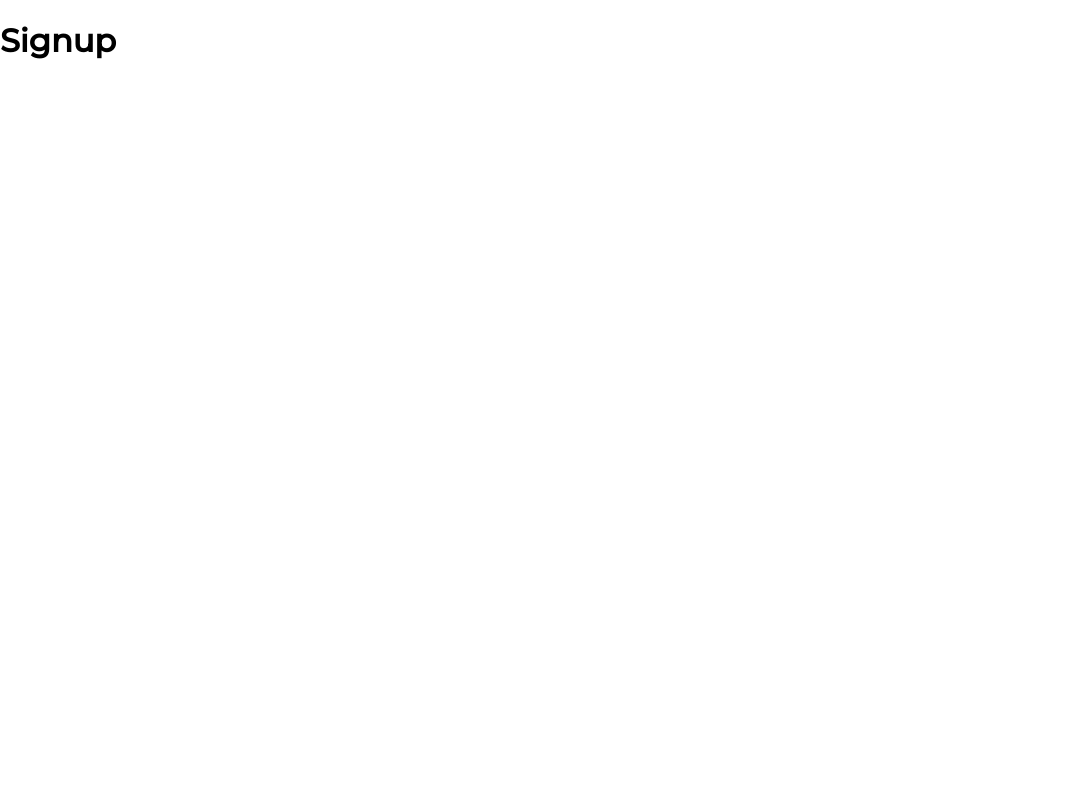
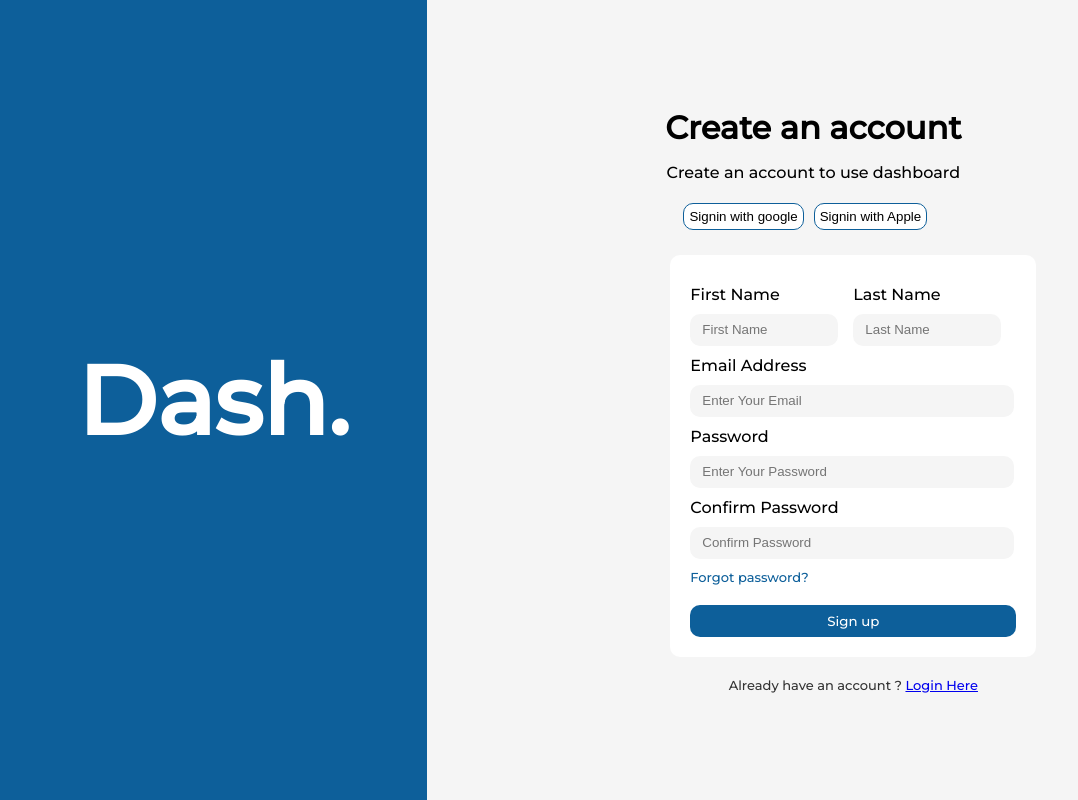
Before and after one commit to jigyasa-ctrl/Dashboard-UI, a React (Create React App) app: page /signup in a window 1280 px wide. Shown: the whole page, without its empty margins (0-1078 px from the left). Built offline with nearby package versions, Linux system fonts and the light colour scheme.

Commit message:
signup page added

```diff
--- a/src/App.css
+++ b/src/App.css
@@ -1,25 +1,25 @@
-@import url('https://fonts.googleapis.com/css2?family=Montserrat:wght@500&display=swap');
-body{
-  font-family: 'Montserrat', sans-serif;
+@import url("https://fonts.googleapis.com/css2?family=Montserrat:wght@500&display=swap");
+body {
+  font-family: "Montserrat", sans-serif;
 }
-:root{
+:root {
   --text-color: #fff;
-  --grey: #F5F5F5;
+  --grey: #f5f5f5;
   --border: 10px;
-  --royal-blue: #0D5F9A;
-  --font: 'Montserrat', sans-serif;
+  --royal-blue: #0d5f9a;
+  --font: "Montserrat", sans-serif;
 }
-.login-side{
+.login-side {
   height: 100vh;
   width: 30rem;
   background-color: var(--royal-blue);
   display: flex;
   align-items: center;
   justify-content: center;
-  color:var(--text-color) ;
+  color: var(--text-color);
   font-size: 3rem;
 }
-.login-form{
+.login-form {
   width: 60rem;
   display: flex;
   align-items: center;
@@ -28,29 +28,40 @@ body{
   flex-direction: column;
   background-color: var(--grey);
   height: 100vh;
+}
+.login-form > h1 {
+  margin: 0px;
+  margin-left: -15rem;
+}
+.signup > h1 {
+  margin: 0px;
+  margin-left: -5rem;
+}
 
+.login-form > .sign-in {
+  margin-left: -10rem;
 }
-.login-form> h1{
-  margin: 0px;
-  margin-left: -15rem
+.signup > .sign-in {
+  margin-left: -5rem;
 }
-.login-form> .sign-in{
 
-  margin-left: -10rem
-}
-.login-form> .sign-in{
-
-  margin-left: -10rem
-}
-.login-form> .register{
+.login-form > .register {
   font-size: 13px;
   color: #333;
+  margin: 0px;
 }
-.login-form >span{
+.login-form > span {
   margin: 0px;
-  margin-left: -6rem
+  margin-left: -6rem;
 }
-.form{
+.login-form > span > button {
+  background-color: var(--text-color);
+  padding: 5px;
+  border: 1px solid var(--royal-blue);
+  margin: 5px;
+  border-radius: var(--border);
+}
+.form {
   display: flex;
   text-align: start;
   flex-direction: column;
@@ -59,35 +70,62 @@ body{
   margin: 20px;
   border-radius: var(--border);
 }
-.form >label{
+.form-sub {
+  display: flex;
+  text-align: start;
+  flex-direction: row;
+  background-color: var(--text-color);
+  border-radius: var(--border);
+}
+.form > label,
+.form-sub > label {
   font-weight: 500;
   margin-top: 10px;
 }
-.form>input{
+.form-sub > .form {
+  padding: 0px;
+  margin: 0px;
+}
+.form-sub > .form > input {
+  width: 9rem;
+  margin-right: 15px;
+}
+.form > input {
   width: 20rem;
-  background-color:var(--grey) ;
+  background-color: var(--grey);
   border: none;
-  height: 40px;
-  margin-top: 20px;
-  border-radius:var(--border) ;
+  height: 30px;
+  margin-top: 10px;
+  border-radius: var(--border);
+}
+.form > input::placeholder {
+  padding-left: 10px;
+}
+.form > input::target-text {
+  padding-left: 10px;
+}
+.link-class{
+  color: var(--text-color);
+  text-decoration: none;
+}
 
-}
-.form>button{
+.form > button {
   margin-top: 20px;
   height: 2rem;
   background-color: var(--royal-blue);
   border: none;
   color: var(--text-color);
   font-family: var(--font);
+  border-radius: var(--border);
 }
-.form > a{
+.form > a {
   font-size: 13px;
   margin-top: 10px;
   color: var(--royal-blue);
   cursor: pointer;
 }
-.login{
-display:flex;
-flex-direction: row;
-align-items: center;
+.login {
+  display: flex;
+  flex-direction: row;
+  align-items: center;
 }
--- a/src/Components/Login.js
+++ b/src/Components/Login.js
@@ -1,6 +1,7 @@
-import React from 'react'
+import React from "react";
+import { Link } from "react-router-dom";
 
-function Login() {
+function Login({ signup }) {
   return (
     <div className="login">
       <div className="login-side">
@@ -15,18 +16,17 @@ function Login() {
         </span>
         <form className="form">
           <label>Email Address</label>
-                   <input type="email" placeholder="enter your email"></input>
+          <input type="email" placeholder="Enter Your Email"></input>
           <label>Password</label>
-                   <input type="password" placeholder="enter your password"></input>
+          <input type="password" placeholder="Enter Your Password"></input>
 
           <a>Forgot password?</a>
-                   <button>Sign in</button>
-
+          <button><Link className="link-class" to="/dashboard">Sign in</Link></button>
         </form>
-               <p className="register">Don't have an account ? Register Here</p>
+        <p className="register">Don't have an account ? <Link to="/signup"> Register Here</Link></p>
       </div>
     </div>
-    )
+  );
 }
 
-export default Login
+export default Login;
--- a/src/Components/Signup.js
+++ b/src/Components/Signup.js
@@ -1,11 +1,45 @@
-import React from 'react'
+import React from "react";
+import { Link } from 'react-router-dom'
 
-function Signup() {
-    return (
-        <div>
-            <h1>Signup</h1>
-        </div>
-    )
+function Signup({ signup }) {
+  return (
+    <div className="login">
+      <div className="login-side">
+        <h1>Dash.</h1>
+      </div>
+      <div className="login-form signup">
+        <h1>Create an account</h1>
+        <p className="sign-in">Create an account to use dashboard</p>
+        <span>
+          <button>Signin with google</button>
+          <button>Signin with Apple</button>
+        </span>
+        <form className="form">
+          <div className="form-sub">
+            <span className="form">
+              <label>First Name</label>
+              <input type="name" placeholder="First Name"></input>
+            </span>
+            <span className="form">
+              <label>Last Name</label>
+              <input type="name" placeholder="Last Name"></input>
+            </span>
+          </div>
+          <label>Email Address</label>
+          <input type="email" placeholder="Enter Your Email"></input>
+          <label>Password</label>
+          <input type="password" placeholder="Enter Your Password"></input>
+
+          <label>Confirm Password</label>
+          <input type="password" placeholder="Confirm Password"></input>
+
+          <a>Forgot password?</a>
+          <button><Link className="link-class" to="/">Sign up</Link></button>
+        </form>
+        <p className="register">Already have an account ? <Link to="/">Login Here</Link></p>
+      </div>
+    </div>
+  );
 }
 
-export default Signup
+export default Signup;
```
Lines whose indentation alone changed are shown as unchanged.
